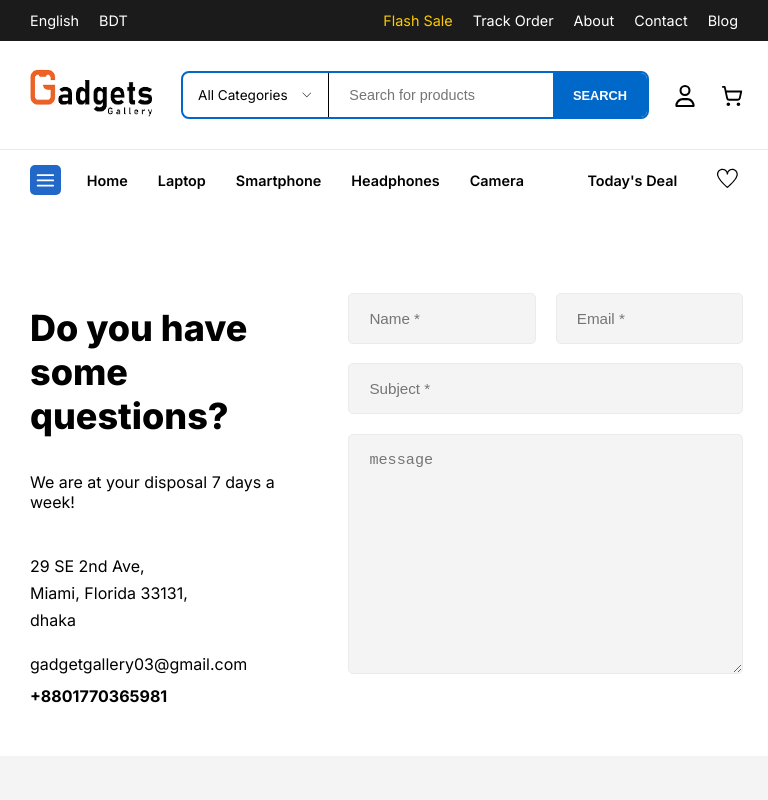
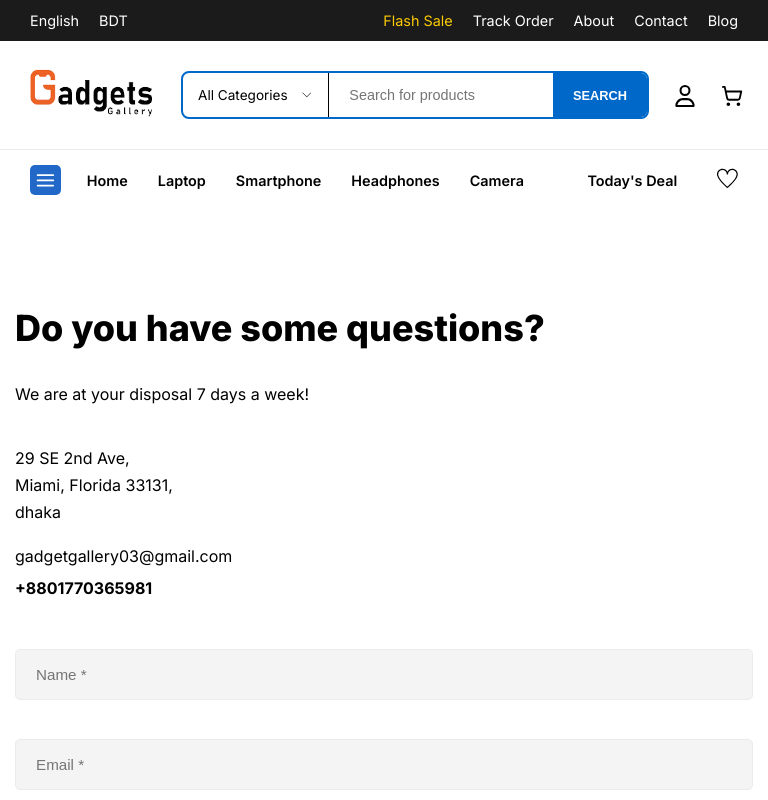
Before and after one commit to Adityo-dev/Gadget-gallery, a Next.js app: page /contact in a window 768 px wide. Shown: the top 800 px of the page. Built offline with nearby package versions, Linux system fonts and the light colour scheme.

Commit message:
contact responsive  [Done]

```diff
--- a/src/app/contact/contact.module.css
+++ b/src/app/contact/contact.module.css
@@ -77,3 +77,69 @@
 .textareaField:focus {
   border: 1px solid #0068c8;
 }
+
+@media screen and (max-width: 800px) {
+  .allDataContainer {
+    display: flex;
+    flex-direction: column;
+    gap: 2rem;
+    padding: 0 15px;
+  }
+
+  .inputFieldContainer {
+    padding-right: 0;
+  }
+
+  .nameAadEmailContainer {
+    display: flex;
+    flex-direction: column;
+    gap: 0;
+  }
+
+  .inputField,
+  .textareaField {
+    width: 100%;
+    padding: 1rem 1.25rem;
+  }
+}
+
+@media screen and (min-width: 551px) and (max-width: 1000px) {
+  .allDataContainer {
+    display: flex;
+    flex-direction: column;
+    gap: 2rem;
+  }
+
+  .inputFieldContainer {
+    padding-right: 0;
+  }
+
+  .nameAadEmailContainer {
+    display: flex;
+    gap: 1.25rem;
+  }
+
+  .inputField,
+  .textareaField {
+    width: 100%;
+    padding: 1rem 1.25rem;
+  }
+}
+
+@media screen and (min-width: 1001px) and (max-width: 1550px) {
+  .allDataContainer {
+    grid-template-columns: 45%, 55%;
+    gap: 2rem;
+  }
+
+  .nameAadEmailContainer {
+    display: flex;
+    gap: 1.25rem;
+  }
+
+  .inputField,
+  .textareaField {
+    width: 100%;
+    padding: 1rem 1.25rem;
+  }
+}
```
